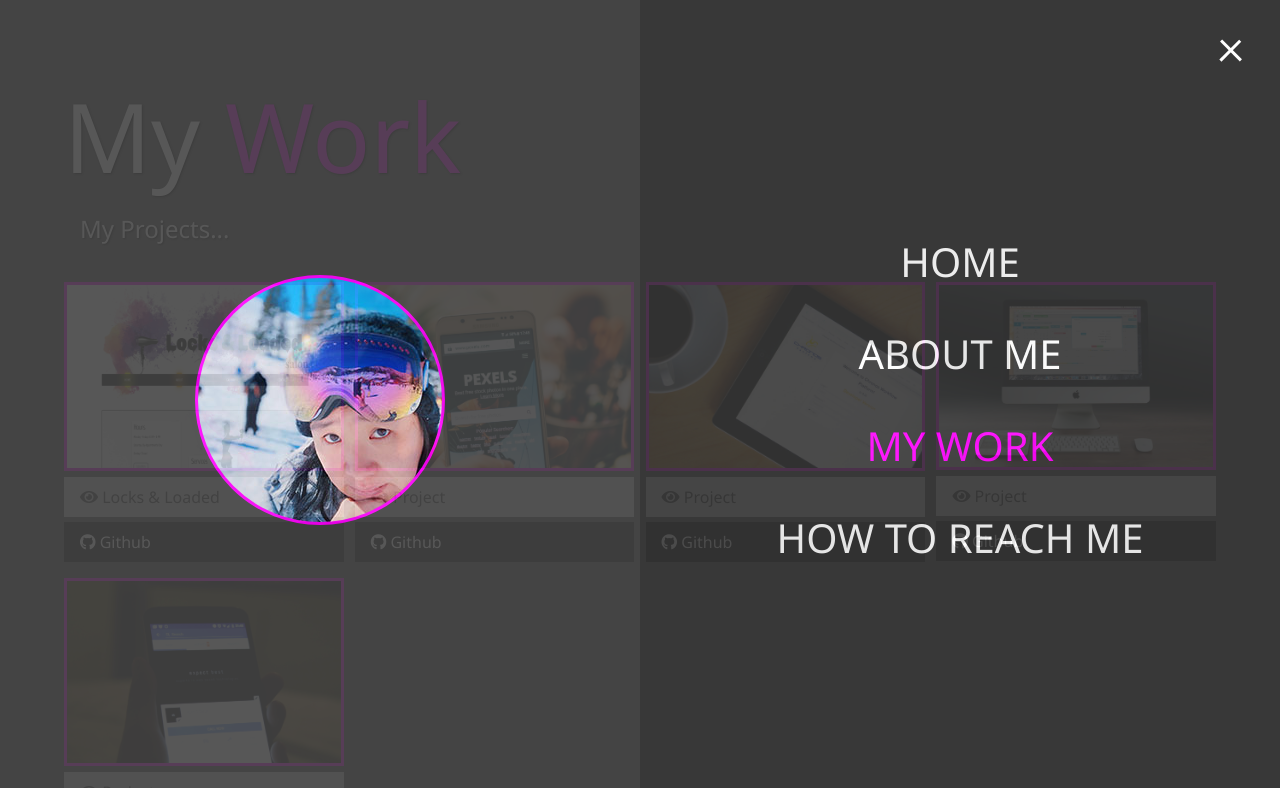
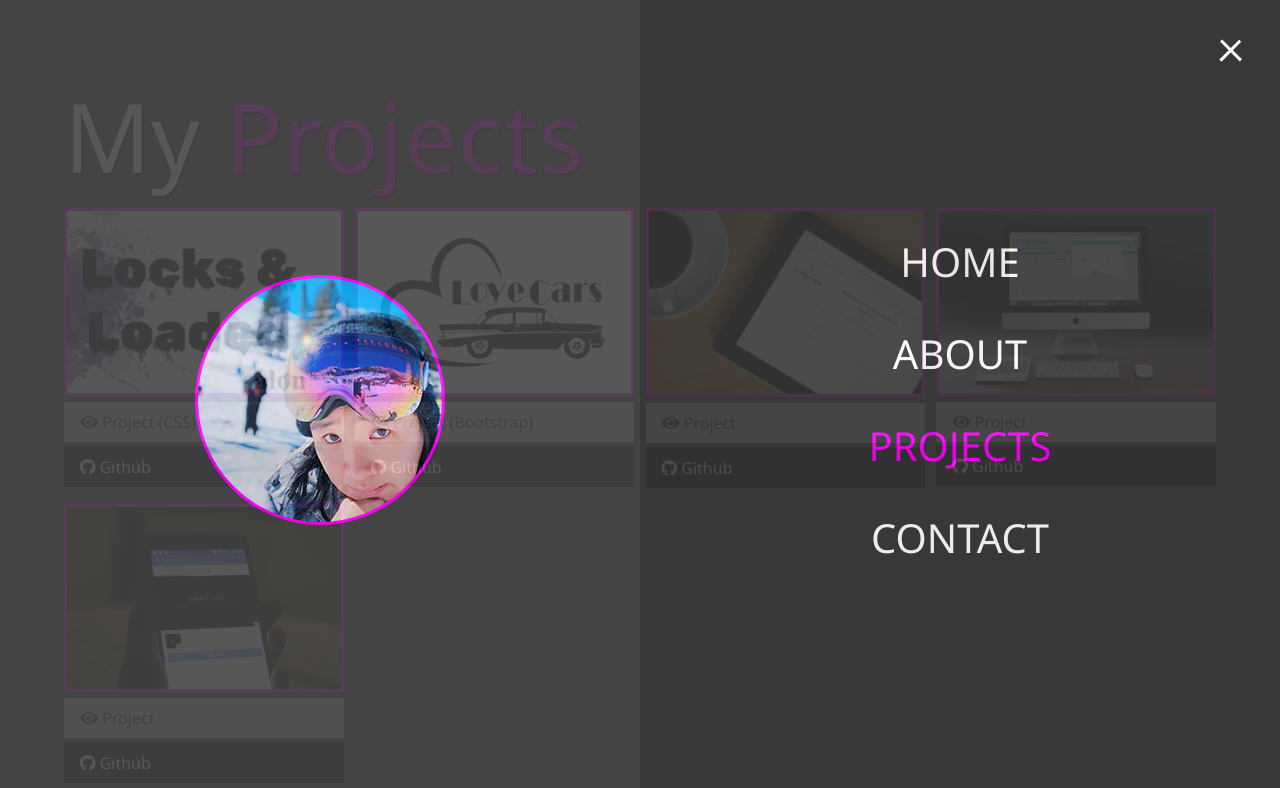
Before and after one commit to RosalynS78/newPort, a website: page dist/work.html in a window 1280 px wide. Both pictures are taken after a click on the element 1231 px from the left and 47 px from the top of the page. Shown: the top 788 px of the page. Drawn offline with Linux system fonts and the light colour scheme.

Commit message:
added more projects

```diff
--- a/dist/work.html
+++ b/dist/work.html
@@ -32,17 +32,17 @@
         </li>
         <li class="nav-item">
           <a href="/dist/about.html" class="nav-link">
-            About Me
+            About
           </a>
         </li>
         <li class="nav-item current">
           <a href="/dist/work.html" class="nav-link">
-            My Work
+            Projects
           </a>
         </li>
         <li class="nav-item">
           <a href="/dist/contact.html" class="nav-link">
-            How To Reach Me
+            Contact
           </a>
         </li>
       </ul>
@@ -52,31 +52,28 @@
   <main id="work">
     <h1 class="lg-heading">
       My
-      <span class="text-secondary">Work</span>
+      <span class="text-secondary">Projects</span>
     </h1>
-    <h2 class="sm-heading">
-       My Projects...
-    </h2>
     <div class="projects">
       <div class="item">
         <a href="https://rosalyns78.github.io/hairSalonV2/">
-          <img src="img/projects/locks.png" alt="locks website">
+          <img src="img/projects/locks.jpg" alt="locks and loaded">
         </a>
         <a href="https://rosalyns78.github.io/hairSalonV2/" class="btn-light">
-          <i class="fas fa-eye"></i> Locks &#38; Loaded
+          <i class="fas fa-eye"></i> Project (CSS)
         </a>
         <a href="https://github.com/RosalynS78/hairSalonV2.git" class="btn-dark">
           <i class="fab fa-github"></i> Github
         </a>
       </div>
       <div class="item">
-        <a href="#!">
-          <img src="img/projects/project2.jpg" alt="Project">
+        <a href="https://rosalyns78.github.io/loveCars/">
+          <img src="img/projects/lovecars.jpg" alt="love cars">
         </a>
-        <a href="#" class="btn-light">
-          <i class="fas fa-eye"></i> Project
+        <a href="https://rosalyns78.github.io/loveCars/" class="btn-light">
+          <i class="fas fa-eye"></i> Project (Bootstrap)
         </a>
-        <a href="#" class="btn-dark">
+        <a href="https://github.com/RosalynS78/loveCars" class="btn-dark">
           <i class="fab fa-github"></i> Github
         </a>
       </div>
```
Also changed, not shown: dist/about.html (+3 -3 lines), dist/contact.html (+3 -3 lines), dist/index.html (+3 -3 lines), dist/img/projects/locks.jpg (added), dist/img/projects/locks.png (deleted), dist/img/projects/lovecars.jpg (added), dist/img/projects/project2.jpg (deleted), scroll2/assets/banner.jpg (added).
